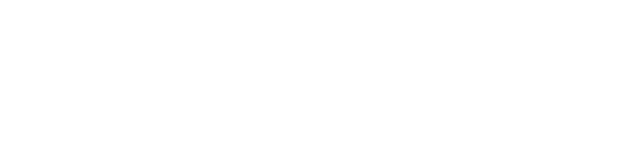
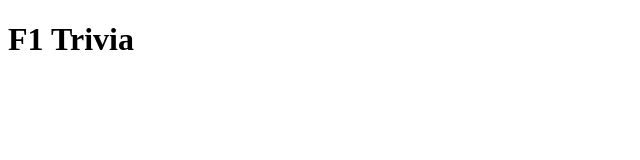
Before and after one commit to Victorszmag/F1Trivia, a plain HTML site: page index.html in a window 1280 px wide. Shown: the whole page, without its empty margins (0-640 px from the left). Drawn offline with Linux system fonts and the light colour scheme.

Commit message:
created game page

```diff
--- a/index.html
+++ b/index.html
@@ -4,9 +4,14 @@
     <meta charset="UTF-8">
     <meta http-equiv="X-UA-Compatible" content="IE=edge">
     <meta name="viewport" content="width=device-width, initial-scale=1.0">
-    <title>F1Trivia</title>
+    <link rel="stylesheet" href="style.css">
+
+    <title>F1 Trivia</title>
+
 </head>
 <body>
-
+    <header>
+        <h1>F1 Trivia</h1>
+    </header>
 </body>
 </html>
```
Also changed, not shown: gamepage.html (added).
